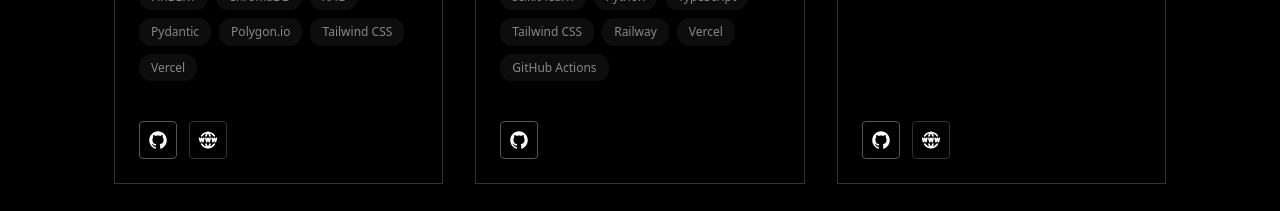
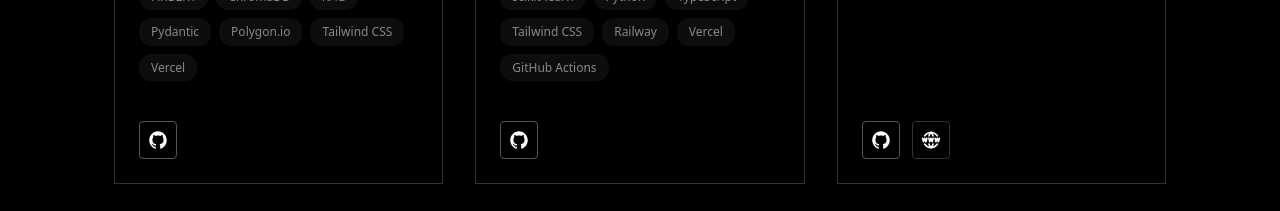
Before and after one commit to mclima/mariaclima.ai, a Next.js app: page / in a window 1280 px wide. Shown: the part 1020-1231 px from the top of the page. Built offline with nearby package versions, Linux system fonts and the light colour scheme.

Commit message:
comment out the live link for stock agent

```diff
--- a/src/components/Projects.jsx
+++ b/src/components/Projects.jsx
@@ -7,7 +7,7 @@ const projects = [
       "AI-powered stock analysis dashboard featuring LangGraph multi-agent orchestration with 5 specialized agents: Manager (workflow coordination), Data (real-time market data), Analysis (FinBERT sentiment with 70-90%+ confidence), Research (RAG with ChromaDB vector store), and Insights (GPT-4o-mini analysis). Implements batch processing and model pre-caching for performance optimization, achieving sub-3-second analysis. Supports US stocks and cryptocurrency with Polygon.io API integration, interactive charts, and comprehensive financial metrics.",
     tech: ['LangGraph', 'LangChain', 'Next.js', 'React', 'TypeScript', 'FastAPI', 'Python', 'OpenAI GPT-4o-mini', 'FinBERT', 'ChromaDB', 'RAG', 'Pydantic', 'Polygon.io', 'Tailwind CSS', 'Vercel'],
     githubLink: 'https://github.com/mclima/generative-ai/tree/main/stock-agent',
-    liveLink: 'https://stock-agent.mariaclima.ai',
+    //liveLink: 'https://stock-agent.mariaclima.ai',
   },
   /*{
     title: "US Stock Assistant",
```
